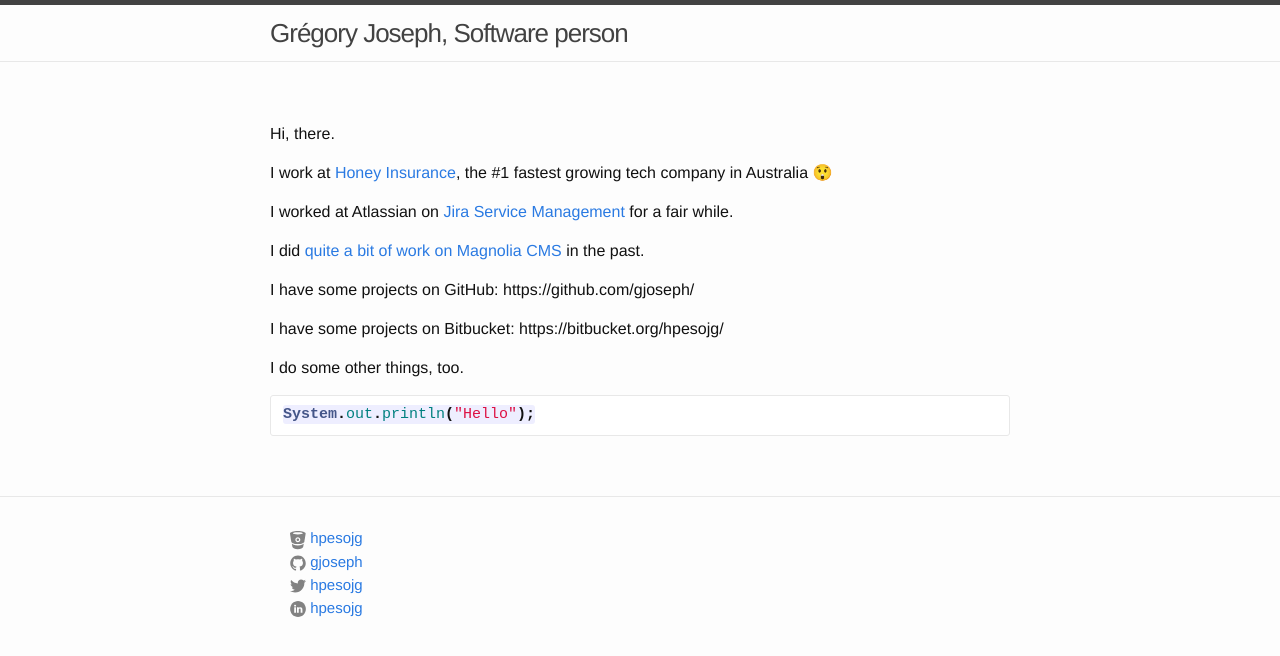
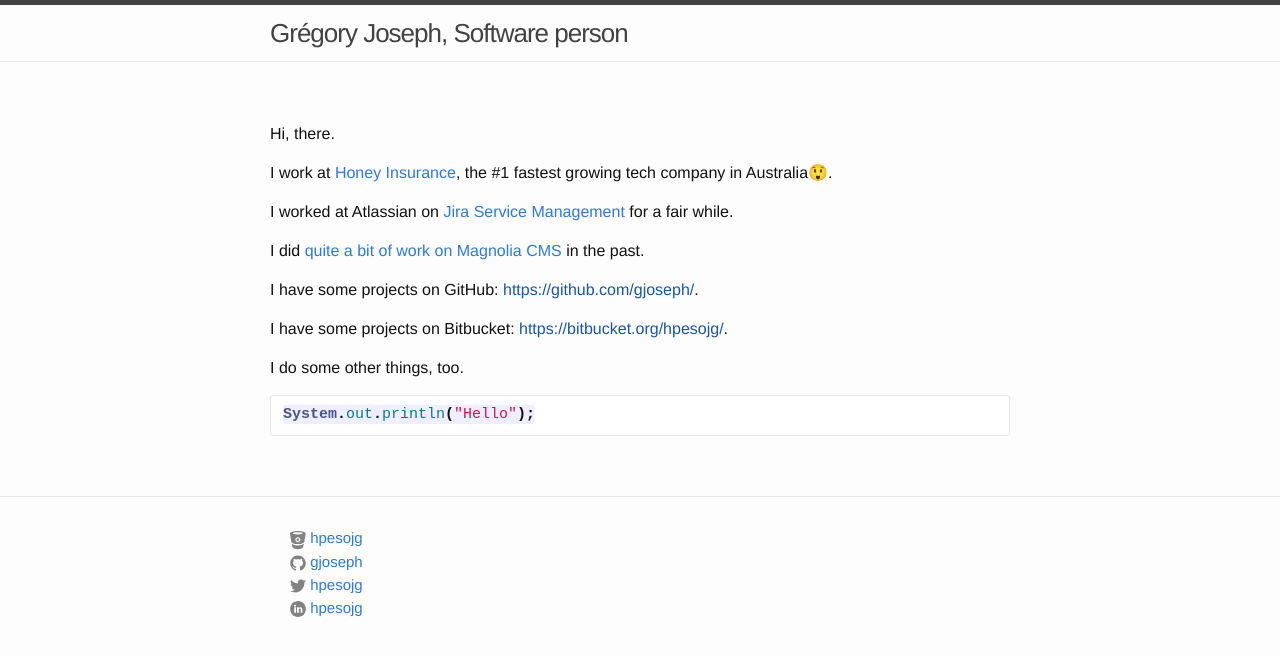
Before and after one commit to gjoseph/gjoseph.github.io, a Jekyll site: the page built from index.md, in a window 1280 px wide. Shown: the top 656 px of the page. Built offline with Jekyll 4.4.1, drawn with Linux system fonts in a browser that asks for light colours; Markdown is read by kramdown in place of the engine named in the settings; part of the change alters nothing that is shown.

```diff
--- a/index.md
+++ b/index.md
@@ -4,16 +4,16 @@ layout: page
 ---
 Hi, there.
 
-I work at [Honey Insurance](https://www.honeyinsurance.com/), the #1 fastest growing tech company in Australia 😲
+I work at [Honey Insurance](https://www.honeyinsurance.com/), the #1 fastest growing tech company in Australia😲.
 
 I worked at Atlassian on [Jira Service Management](https://www.atlassian.com/software/jira/service-management/features/service-desk)
 for a fair while.
 
-I did [quite a bit of work on Magnolia CMS](https://git.magnolia-cms.com/ " ‒ it lookslike the core product is not available in their open source [repo](https://bitbucket.org/magnolia-cms/workspace/repositories/)[sitories](https://github.com/magnolia-cms) anymore ☹️") in the past.
+I did [quite a bit of work on Magnolia CMS](https://git.magnolia-cms.com/ " ‒ it looks like this Git link is not available, and the core product is not available in their open source GitHub and BitBucket repositories either anymore either ☹️") in the past.
 
-I have some projects on GitHub: https://github.com/gjoseph/
+I have some projects on GitHub: [https://github.com/gjoseph/]().
 
-I have some projects on Bitbucket: https://bitbucket.org/hpesojg/
+I have some projects on Bitbucket: [https://bitbucket.org/hpesojg/]().
 
 I do some other things, too.
 
```
Also changed, not shown: README.md.
